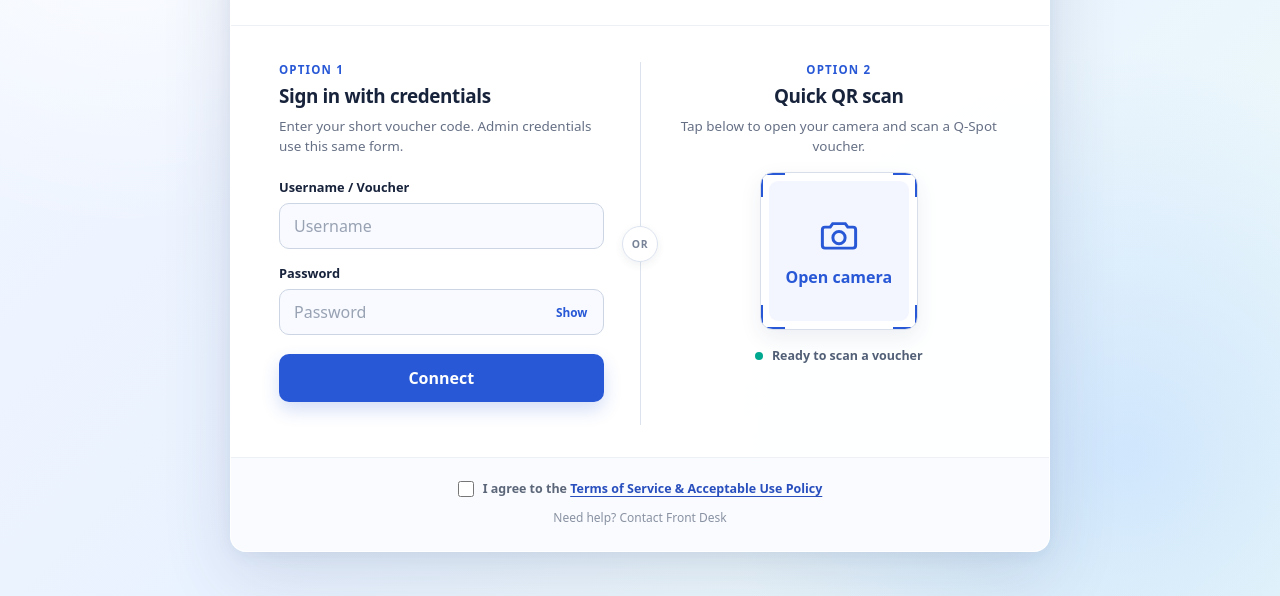
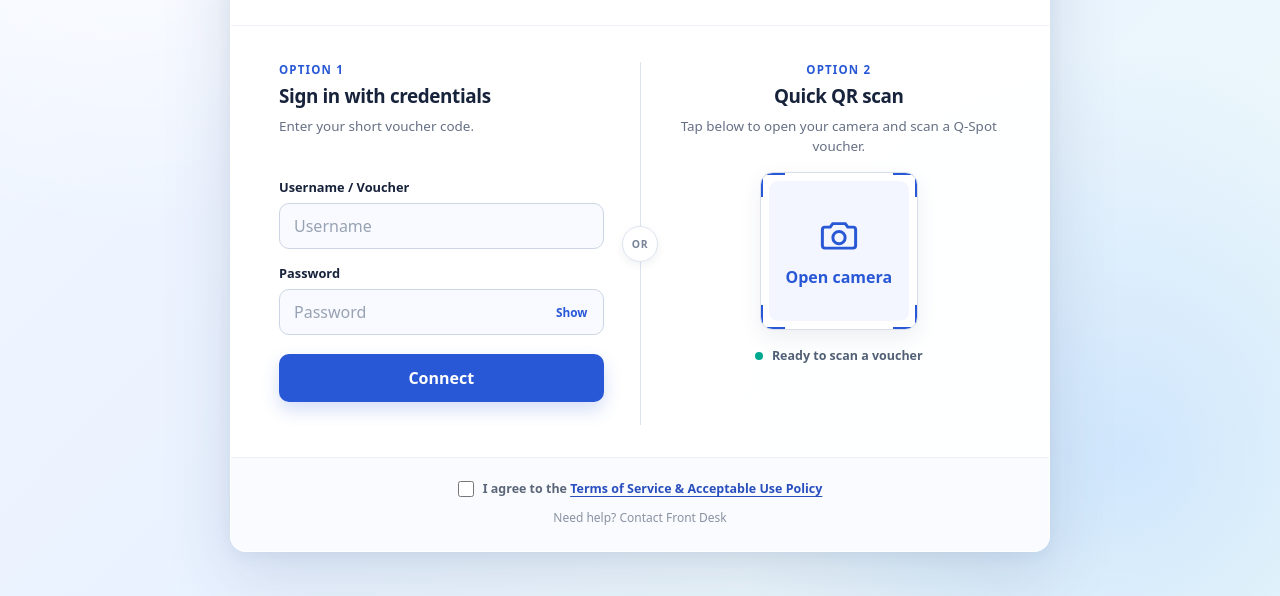
Before and after one commit to notLansDEV/Q-Spot, a plain HTML site: page app/index.html in a window 1280 px wide. Shown: the part 285-881 px from the top of the page. Drawn offline with Linux system fonts and the light colour scheme.

Commit message:
FIX(UI):Fix sign description message

```diff
--- a/app/index.html
+++ b/app/index.html
@@ -516,7 +516,7 @@
           <section class="option-panel" aria-labelledby="credentials-title">
             <p class="option-kicker">Option 1</p>
             <h2 id="credentials-title">Sign in with credentials</h2>
-            <p class="option-description">Enter your short voucher code. Admin credentials use this same form.</p>
+            <p class="option-description">Enter your short voucher code.</p>
 
             <form id="login-form">
               <div class="field-group">
```
